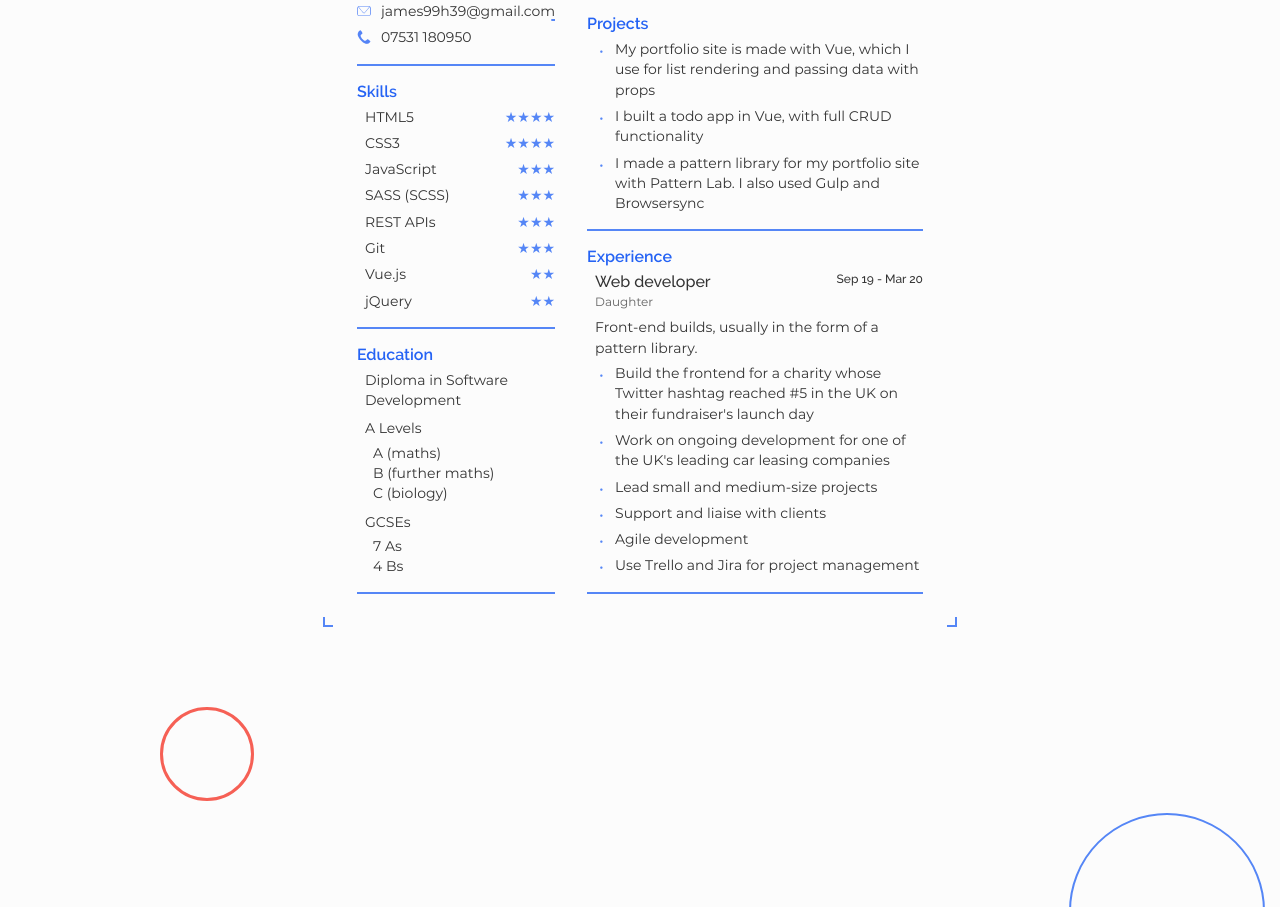
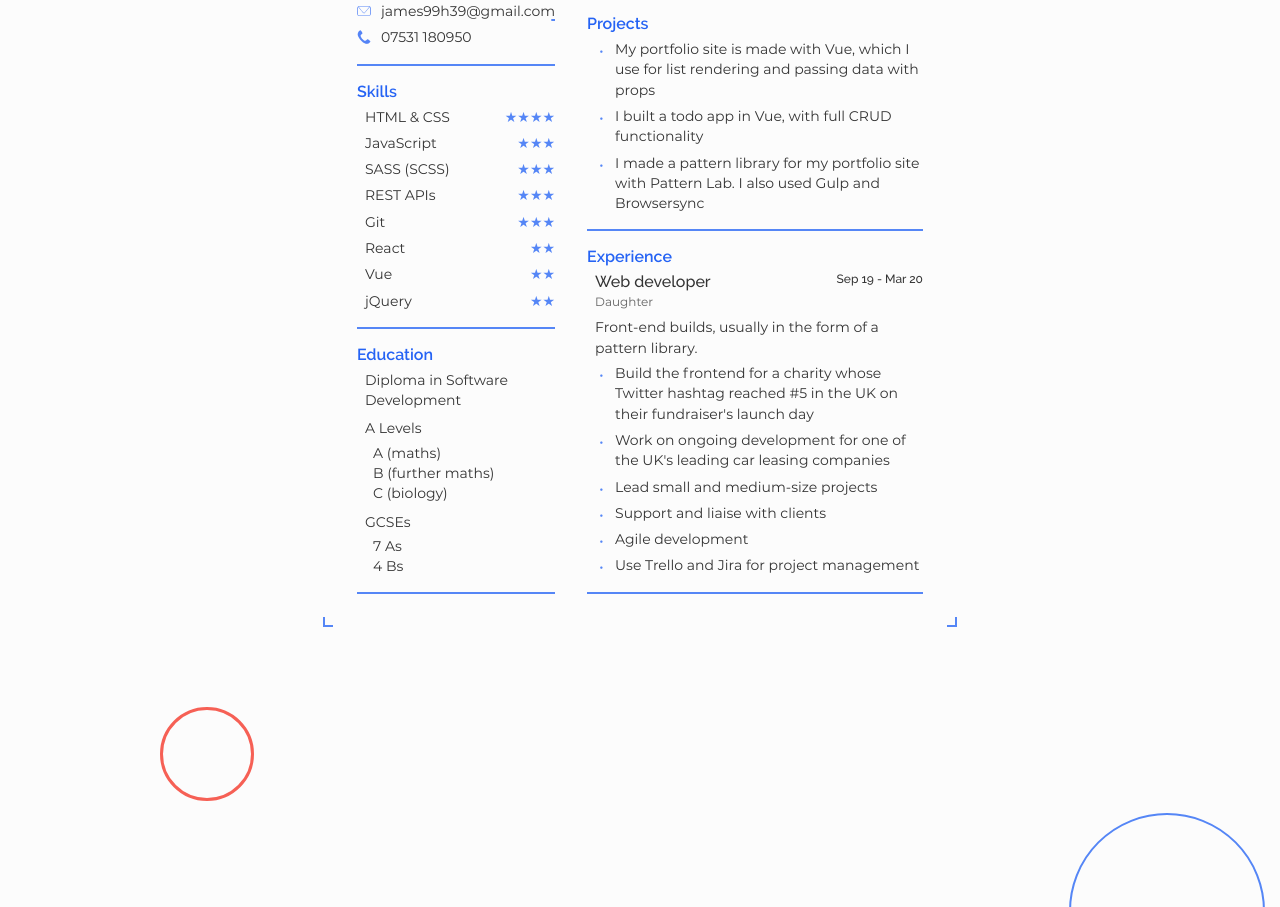
Before and after one commit to jamesahorne/portfolio-vue, a Vue app in the folder client/: page / in a window 1280 px wide. Shown: the part 3769-4676 px from the top of the page. Built offline with nearby package versions, Linux system fonts and the light colour scheme.

Commit message:
✏️ Update cv skills

```diff
--- a/client/src/components/Cv.vue
+++ b/client/src/components/Cv.vue
@@ -193,37 +193,37 @@ export default {
       skills: [
         {
           id: Date.now(),
-          item: "HTML5",
+          item: "HTML & CSS",
           starNumber: 4,
         },
         {
           id: Date.now() + 1,
-          item: "CSS3",
-          starNumber: 4,
-        },
-        {
-          id: Date.now() + 3,
           item: "JavaScript",
           starNumber: 3,
         },
         {
-          id: Date.now() + 4,
+          id: Date.now() + 2,
           item: "SASS (SCSS)",
           starNumber: 3,
         },
         {
-          id: Date.now() + 2,
+          id: Date.now() + 3,
           item: "REST APIs",
           starNumber: 3,
         },
         {
-          id: Date.now() + 5,
+          id: Date.now() + 4,
           item: "Git",
           starNumber: 3,
         },
         {
+          id: Date.now() + 5,
+          item: "React",
+          starNumber: 2,
+        },
+        {
           id: Date.now() + 6,
-          item: "Vue.js",
+          item: "Vue",
           starNumber: 2,
         },
         {
```
